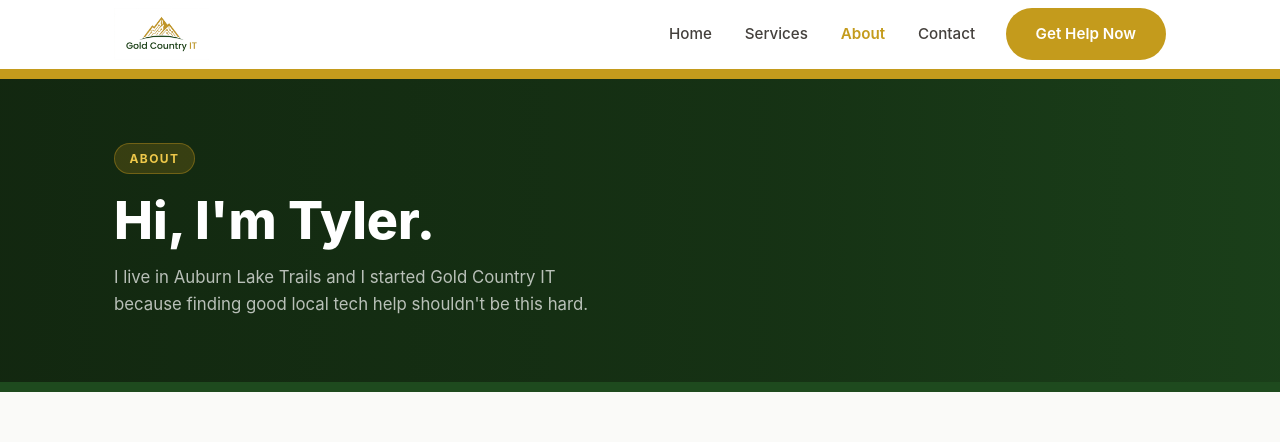
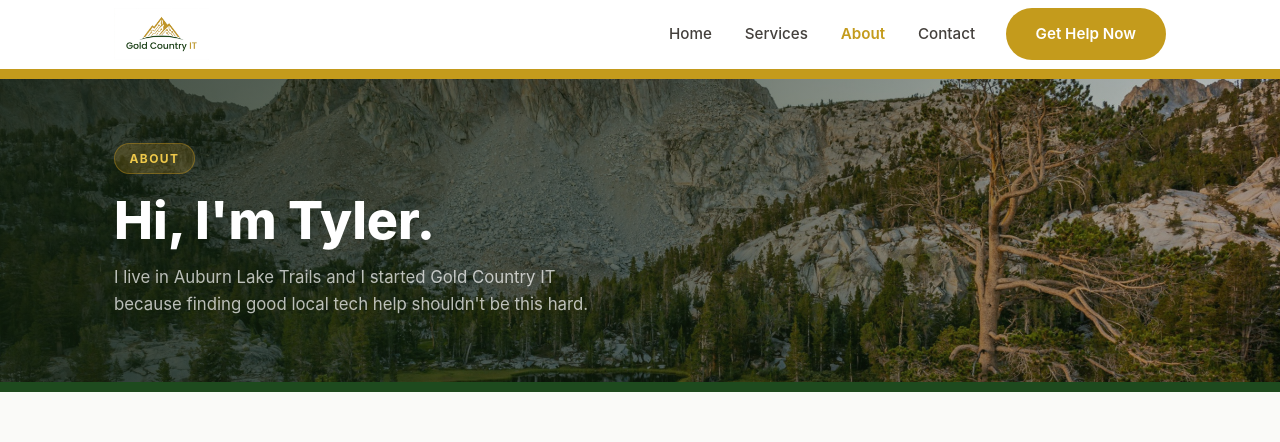
Before and after one commit to TylerTheGardner/ITWebSite, a React (Vite) app: page /ITWebSite/about in a window 1280 px wide. Shown: the top 442 px of the page. Built offline with nearby package versions, Linux system fonts and the light colour scheme; no server answers.

Commit message:
Fix hero images: remove background-image: none causing CSS bundle override

```diff
--- a/src/pages/About.css
+++ b/src/pages/About.css
@@ -10,7 +10,6 @@
   content: '';
   position: absolute;
   inset: 0;
-  background-image: none;
   background-size: cover;
   background-position: center 40%;
   background-color: #1E4A1E;
--- a/src/pages/Contact.css
+++ b/src/pages/Contact.css
@@ -10,7 +10,6 @@
   content: '';
   position: absolute;
   inset: 0;
-  background-image: none;
   background-size: cover;
   background-position: center 30%;
   background-color: #1E4A1E;
--- a/src/pages/Services.css
+++ b/src/pages/Services.css
@@ -10,7 +10,6 @@
   content: '';
   position: absolute;
   inset: 0;
-  background-image: none;
   background-size: cover;
   background-position: center 35%;
   background-color: #1E4A1E;
```
